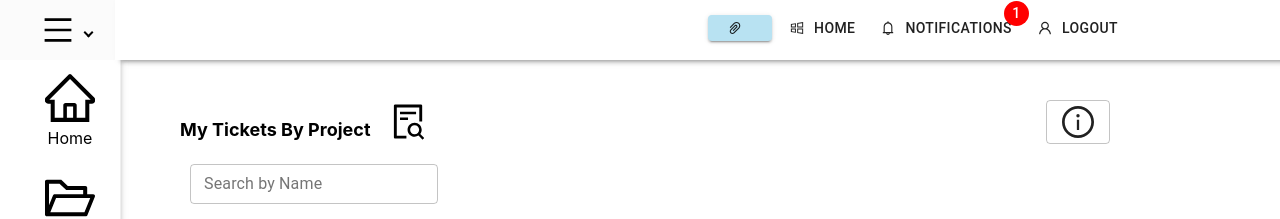
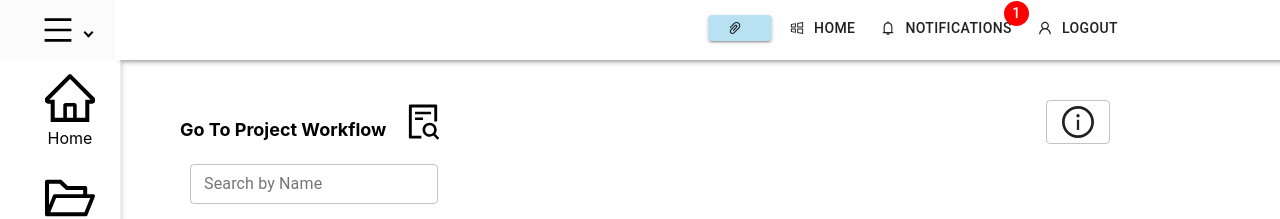
Before and after one commit to kmanikon/Bug-Tracker, a React (Create React App) app in the folder client/: page /myTickets in a window 1280 px wide. Shown: the top 219 px of the page. Built offline with nearby package versions, Linux system fonts and the light colour scheme.

Commit message:
Name Updates

```diff
--- a/client/src/Pages/Home.js
+++ b/client/src/Pages/Home.js
@@ -136,7 +136,7 @@ const Home = () => {
 
               <FileSearchOutlined style={{ fontSize: '400%'}}/>
               <div style={{ fontSize: '150%', marginTop: '20px', color: 'grey'}}>
-                My Tickets
+                Workflows
               </div>
 
           </Button>
--- a/client/src/Pages/MyActions.js
+++ b/client/src/Pages/MyActions.js
@@ -141,11 +141,11 @@ const MyActions = ({user}) => {
                         fontSize: 'large',
                     }}
                 >
-                  {"My Actions"}
+                  {"Action Logs"}
                 </DialogTitle>
                 <DialogContent>
                   <DialogContentText id="alert-dialog-description" >
-                  The "My Actions" section displays a history of user actions done within the bug tracker. This section is intended as a way to view and revert previous changes done by the user.
+                  The "Action Logs" section displays a history of user actions done within the bug tracker. This section is intended as a way to view and revert previous changes done by the user.
                   </DialogContentText>
                 </DialogContent>
                 <DialogActions>
--- a/client/src/Pages/MyTickets.js
+++ b/client/src/Pages/MyTickets.js
@@ -138,11 +138,11 @@ const MyTickets = ({user}) => {
                         fontSize: 'large',
                     }}
                 >
-                  {"My Tickets"}
+                  {"Workflows"}
                 </DialogTitle>
                 <DialogContent>
                   <DialogContentText id="alert-dialog-description" >
-                  The "My Tickets" section displays a list of tickets or bug reports submitted by the user. It serves as a centralized hub where users can view, track, and manage the tickets they have created or are assigned to.
+                  The "Workflows" section serves as a collaborative whiteboard for visualizing project issues and timelines. Users can drag and drop project tickets, leaving comments as needed.
                   </DialogContentText>
                 </DialogContent>
                 <DialogActions>
@@ -173,7 +173,7 @@ const MyTickets = ({user}) => {
                         marginLeft: '40px'
                         }}
                     >
-                    My Tickets By Project
+                    Go To Project Workflow
                     <FileSearchOutlined style={{ fontSize: '200%', marginLeft: '20px'}}/>
                 </div>
                 <InfoDialog/>
--- a/client/src/Pages/UserProfile.js
+++ b/client/src/Pages/UserProfile.js
@@ -180,7 +180,7 @@ const UserProfile = ({user}) => {
 
                 <SnippetsOutlined style={{ fontSize: '1000%'}}/>
                 <div style={{ fontSize: '150%', marginTop: '20px', color: 'grey'}}>
-                    My Actions
+                    Action Logs
                 </div>
 
             </Button>
```
